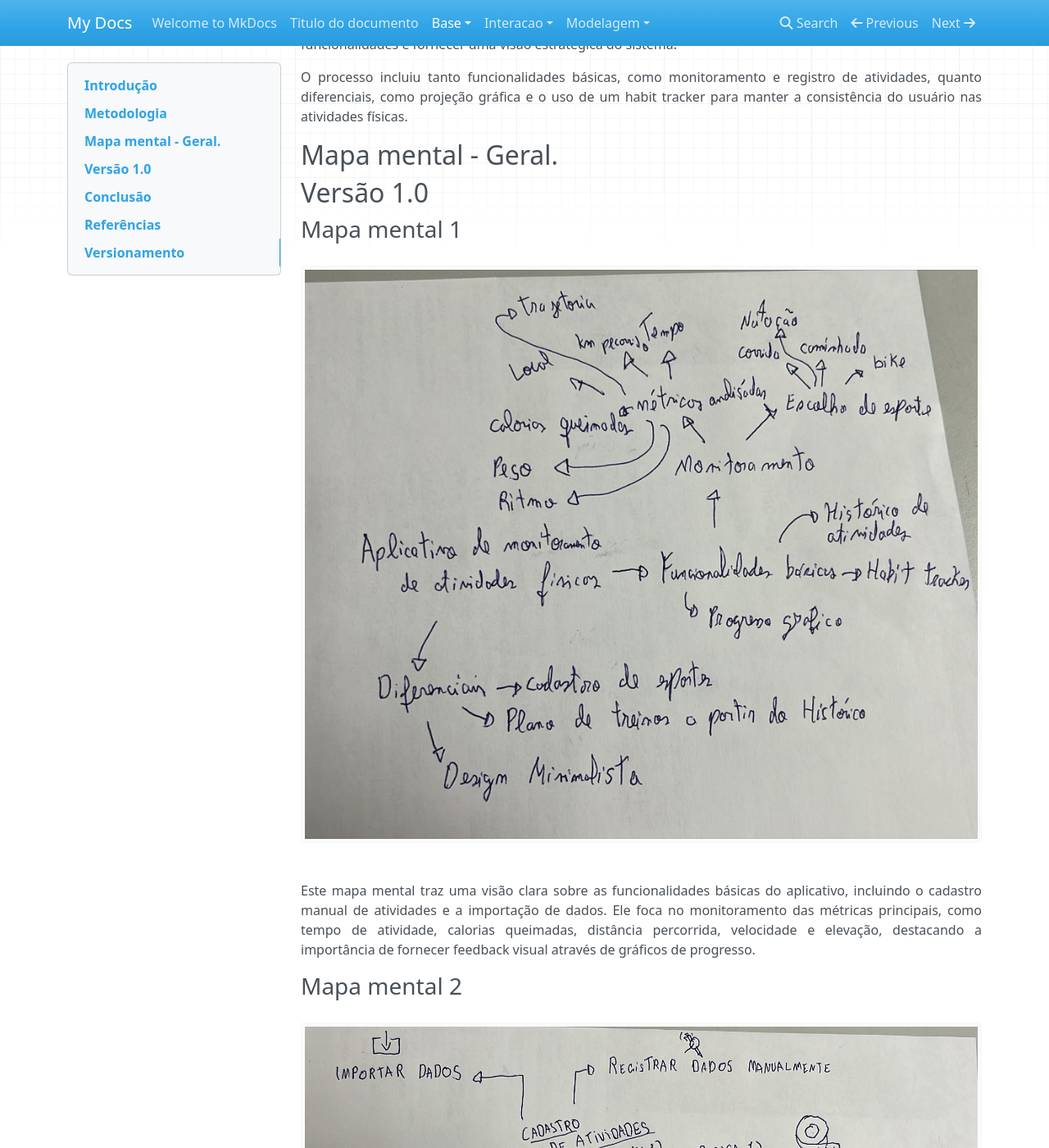
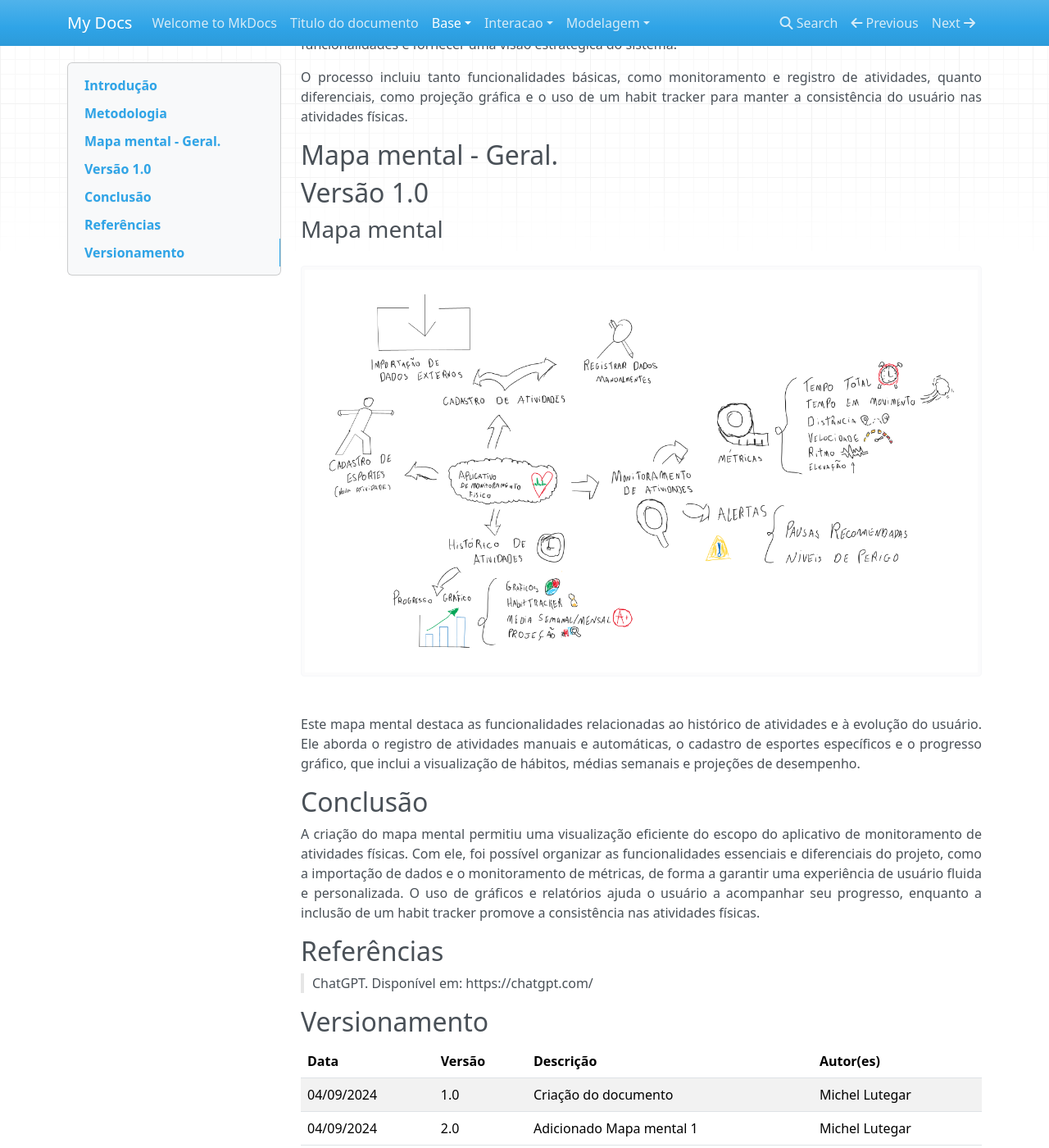
Before and after one commit to Projetos-de-Extensao/PBE_24.2_8002_I_MMAA, an MkDocs documentation site: the page built from docs/base/mapa_mental.md, in a window 1280 px wide and 1400 px high, scrolled down 423 px. Shown: the whole window at 82% size. Built offline with MkDocs 1.6.1, drawn with Linux system fonts in a browser that asks for light colours; nearby versions of some CDN libraries; some of the changed text lies outside the part shown.

Commit message:
feat: adicionando mapa mental melhorado

```diff
--- a/docs/base/mapa_mental.md
+++ b/docs/base/mapa_mental.md
@@ -15,17 +15,11 @@ title: Mapas Mentais
 
 ## Versão 1.0
 
-### Mapa mental 1
+### Mapa mental
 
-[![Mapa mental Entrevista](../assets/Mapas_mentais/mapa_mental1.jpg)](../assets/Mapas_mentais/mapa_mental1.jpg)
+[![Mapa mental Entrevista](../assets/Mapas_mentais/mapa_mental.png)](../assets/Mapas_mentais/mapa_mental.png)
 
-<p align="justify"> Este mapa mental traz uma visão clara sobre as funcionalidades básicas do aplicativo, incluindo o cadastro manual de atividades e a importação de dados. Ele foca no monitoramento das métricas principais, como tempo de atividade, calorias queimadas, distância percorrida, velocidade e elevação, destacando a importância de fornecer feedback visual através de gráficos de progresso. </p>
-
-### Mapa mental 2
-
-[![Mapa mental Entrevista](../assets/Mapas_mentais/mapa_mental2.jpg)](../assets/Mapas_mentais/mapa_mental2.jpg)
-
-<p align="justify"> Este segundo mapa mental destaca as funcionalidades relacionadas ao histórico de atividades e à evolução do usuário. Ele aborda o registro de atividades manuais e automáticas, o cadastro de esportes específicos e o progresso gráfico, que inclui a visualização de hábitos, médias semanais e projeções de desempenho. </p>
+<p align="justify"> Este mapa mental destaca as funcionalidades relacionadas ao histórico de atividades e à evolução do usuário. Ele aborda o registro de atividades manuais e automáticas, o cadastro de esportes específicos e o progresso gráfico, que inclui a visualização de hábitos, médias semanais e projeções de desempenho. </p>
 
 ## Conclusão
 
```
Also changed, not shown: docs/assets/Mapas_mentais/mapa_mental.png (added).
